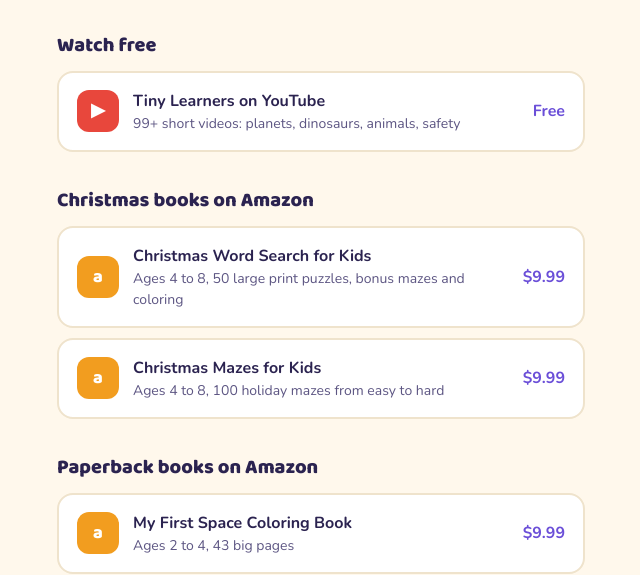
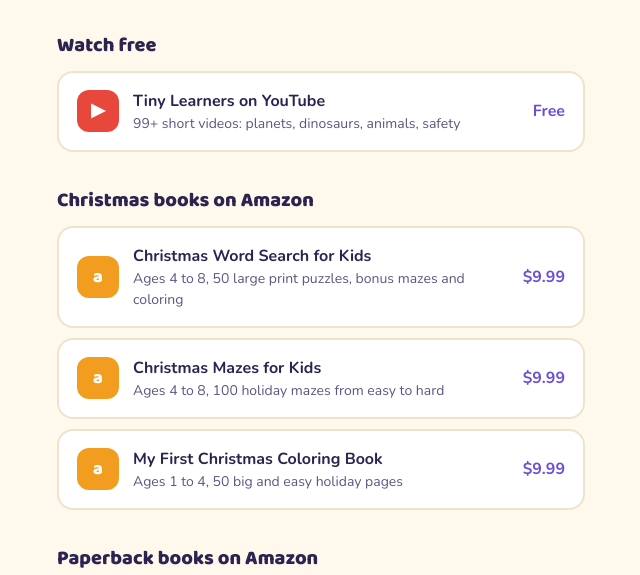
Before and after one commit to tinylearnerscreator/tinylearnerscreator.github.io, a plain HTML site: page links.html in a window 1280 px wide. Shown: the part 241-816 px from the top of the page, without its empty margins (319-959 px from the left). Drawn offline with nearby package versions, Linux system fonts and the light colour scheme.

Commit message:
Add My First Christmas Coloring Book to links page
Co-Authored-By: Claude Opus 5.5 <noreply@anthropic.com>
Claude-Session: https://claude.ai/code/session_01FmT6UZLZqMBhHZYPtS3DFX

```diff
--- a/links.html
+++ b/links.html
@@ -62,6 +62,11 @@ footer{text-align:center;color:var(--muted);font-size:13px;margin-top:40px}
     <span>Christmas Mazes for Kids<span class="sub">Ages 4 to 8, 100 holiday mazes from easy to hard</span></span>
     <span class="price">$9.99</span>
   </a>
+  <a class="btn" href="https://www.amazon.com/dp/B0HRRD8DKT" target="_blank" rel="noopener">
+    <span class="dot amz">a</span>
+    <span>My First Christmas Coloring Book<span class="sub">Ages 1 to 4, 50 big and easy holiday pages</span></span>
+    <span class="price">$9.99</span>
+  </a>
 
   <h2>Paperback books on Amazon</h2>
   <a class="btn" href="https://www.amazon.com/dp/B0HPSQ8VM6" target="_blank" rel="noopener">
```
